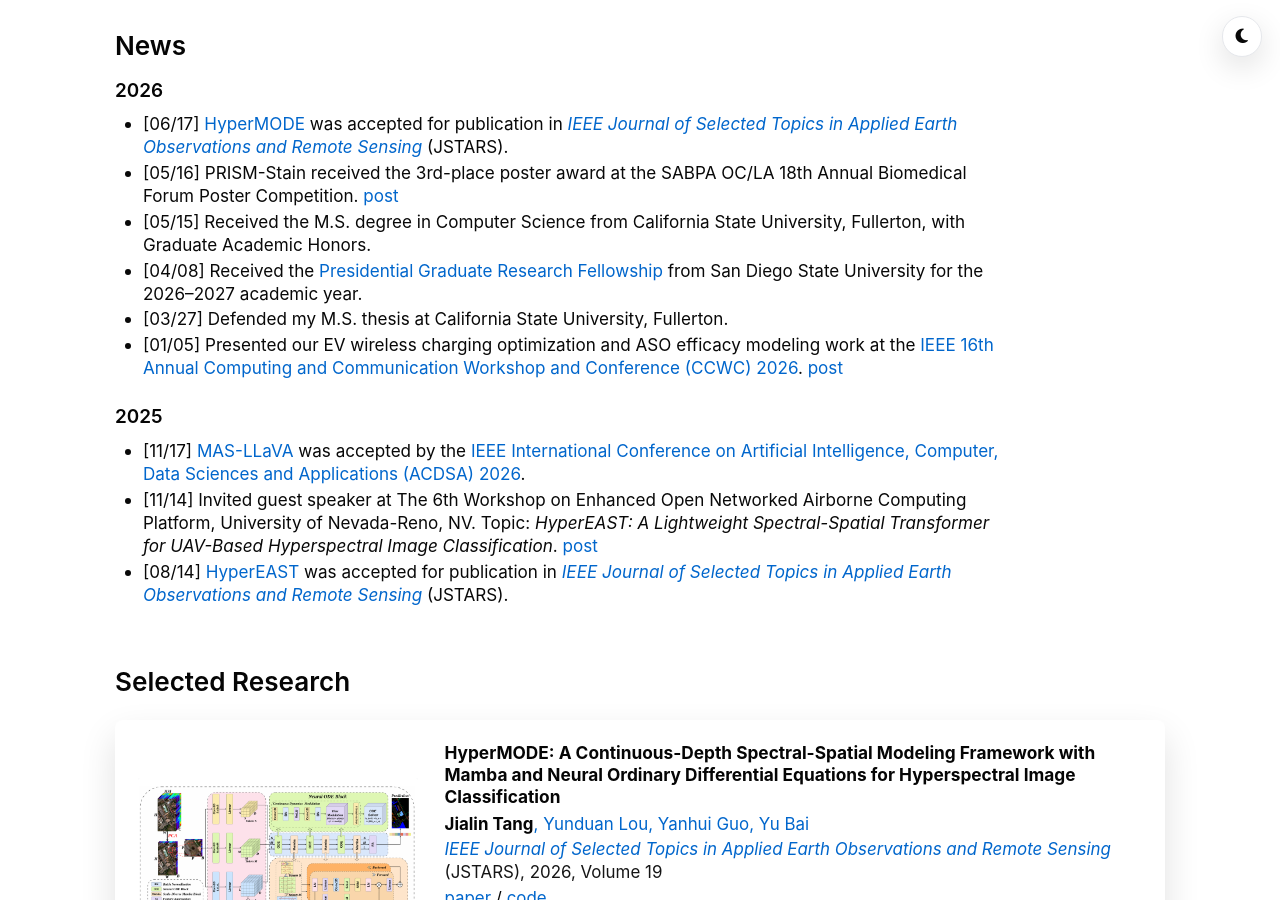
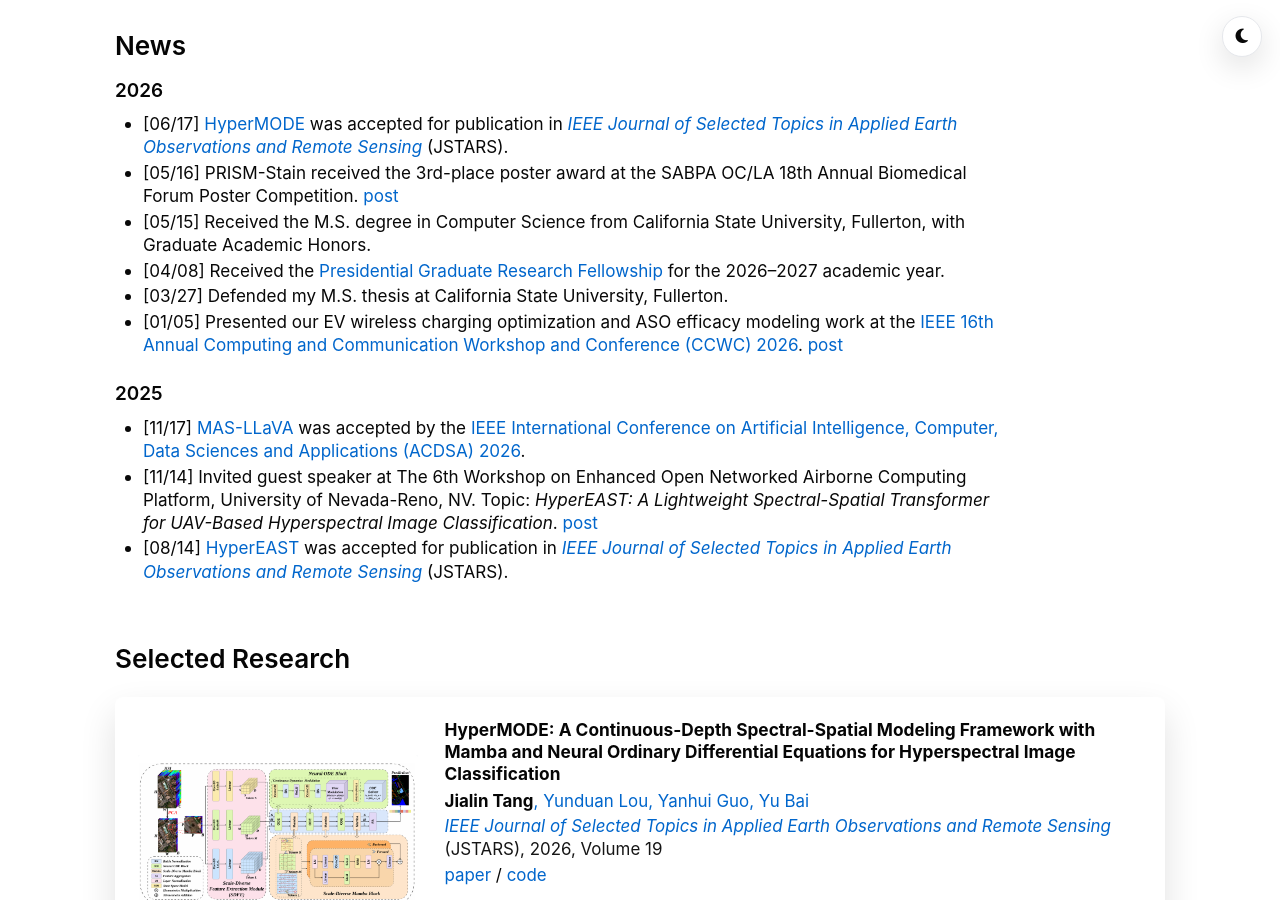
Before and after one commit to JaylenTang/jaylentang.github.io, a Jekyll site: the page built from _pages/about.md, in a window 1280 px wide and 900 px high, scrolled down 488 px. Built offline with Jekyll 4.4.1, drawn with Linux system fonts in a browser that asks for light colours; some web fonts are replaced.

Commit message:
Shorten fellowship news wording

```diff
--- a/_pages/about.md
+++ b/_pages/about.md
@@ -54,7 +54,7 @@
           <li>[06/17] <a href="https://doi.org/10.1109/JSTARS.2026.3705708">HyperMODE</a> was accepted for publication in <a href="https://www.grss-ieee.org/publications/journal-of-selected-topics-in-applied-earth-observations-and-remote-sensing/"><em>IEEE Journal of Selected Topics in Applied Earth Observations and Remote Sensing</em></a> (JSTARS).</li>
           <li>[05/16] PRISM-Stain received the 3rd-place poster award at the SABPA OC/LA 18th Annual Biomedical Forum Poster Competition. <a href="https://www.linkedin.com/feed/update/urn:li:activity:7463034204185083904/">post</a></li>
           <li>[05/15] Received the M.S. degree in Computer Science from California State University, Fullerton, with Graduate Academic Honors.</li>
-          <li>[04/08] Received the <a href="https://grad.sdsu.edu/financial-support/pgrf">Presidential Graduate Research Fellowship</a> from San Diego State University for the 2026&ndash;2027 academic year.</li>
+          <li>[04/08] Received the <a href="https://grad.sdsu.edu/financial-support/pgrf">Presidential Graduate Research Fellowship</a> for the 2026&ndash;2027 academic year.</li>
           <li>[03/27] Defended my M.S. thesis at California State University, Fullerton.</li>
           <li>[01/05] Presented our EV wireless charging optimization and ASO efficacy modeling work at the <a href="https://ieee-ccwc.org/">IEEE 16th Annual Computing and Communication Workshop and Conference (CCWC) 2026</a>. <a href="https://www.linkedin.com/feed/update/urn:li:activity:7414165378937044993/">post</a></li>
         </ul>
```
